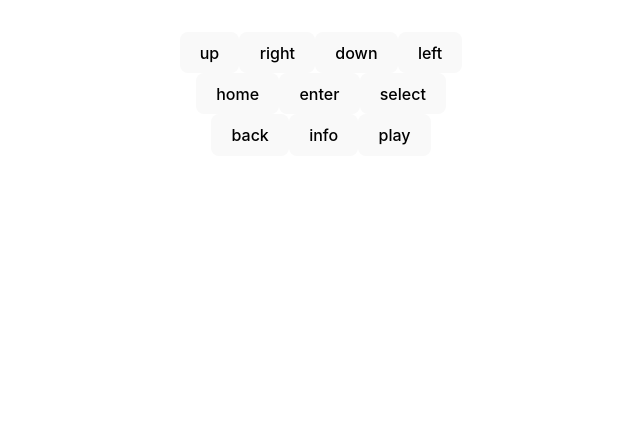
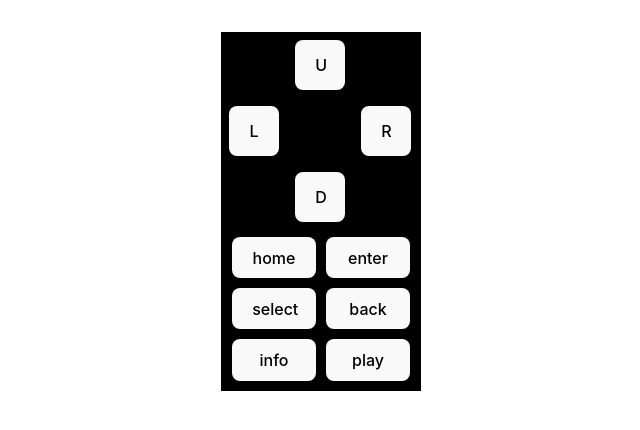
Before and after one commit to gaspernovak/roku-remote, a React (Vite) app: page / in a window 1280 px wide. Shown: the top 430 px of the page, without its empty margins (319-959 px from the left). Built offline with nearby package versions, Linux system fonts and the light colour scheme.

Commit message:
Added ui

```diff
--- a/src/components/Navigation.css
+++ b/src/components/Navigation.css
@@ -0,0 +1,65 @@
+div#dpad-container {
+    width: 200px;
+    height: 200px;
+    display: grid;
+    grid: 66px 66px 66px / 66px 66px 66px;
+    margin-left: auto;
+    margin-right: auto;
+    background-color: black;
+    place-items: center center;
+}
+
+button#left {
+    width: 50px;
+    height: 50px;
+    grid-row-start: 2;
+    grid-column-start: 1;
+}
+
+button#up {
+    width: 50px;
+    height: 50px;
+    grid-row-start: 1;
+    grid-column-start: 2;
+}
+
+button#down {
+    width: 50px;
+    height: 50px;
+    grid-row-start: 3;
+    grid-column-start: 2;
+}
+
+button#right {
+    width: 50px;
+    height: 50px;
+    grid-row-start: 2;
+    grid-column-start: 3;
+}
+
+.container {
+    width: 200px;
+    background-color: black;
+    padding-bottom: 5px;
+}
+
+button {
+    width: 42%;
+    border-radius: 8px;
+    border: 1px solid transparent;
+    padding: 0.6em 1.2em;
+    margin: 5px;
+    font-size: 1em;
+    font-weight: 500;
+    font-family: inherit;
+    background-color: #1a1a1a;
+    cursor: pointer;
+    transition: border-color 0.25s;
+}
+button:hover {
+    border-color: #646cff;
+}
+button:focus,
+button:focus-visible {
+    outline: 4px auto -webkit-focus-ring-color;
+}
--- a/src/components/Navigation.jsx
+++ b/src/components/Navigation.jsx
@@ -50,18 +50,21 @@ const Navigation = () => {
 
     return (
         <div className="wrapper">
+            <div id="dpad-container">
+                <button id="left" onClick={handleControl}>
+                    L
+                </button>
                 <button id="up" onClick={handleControl}>
-                up
+                    U
+                </button>
+                <button id="down" onClick={handleControl}>
+                    D
                 </button>
                 <button id="right" onClick={handleControl}>
-                right
+                    R
                 </button>
-            <button id="down" onClick={handleControl}>
-                down
-            </button>
-            <button id="left" onClick={handleControl}>
-                left
-            </button>
+            </div>
+            <div className="container">
                 <button id="home" onClick={handleControl}>
                     home
                 </button>
@@ -81,6 +84,7 @@ const Navigation = () => {
                     play
                 </button>
             </div>
+        </div>
     );
 };
 
```
Lines whose indentation alone changed are shown as unchanged.
